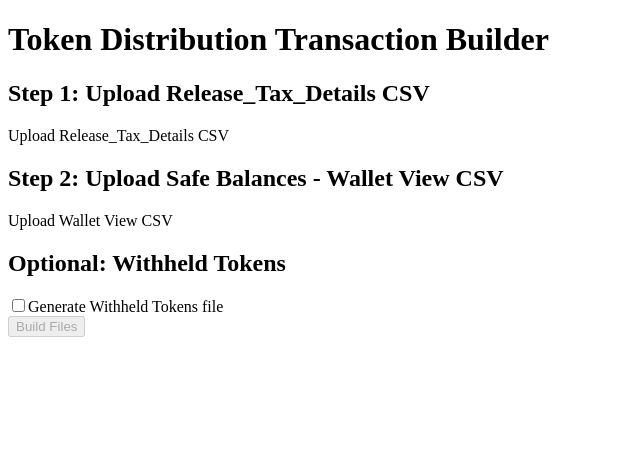
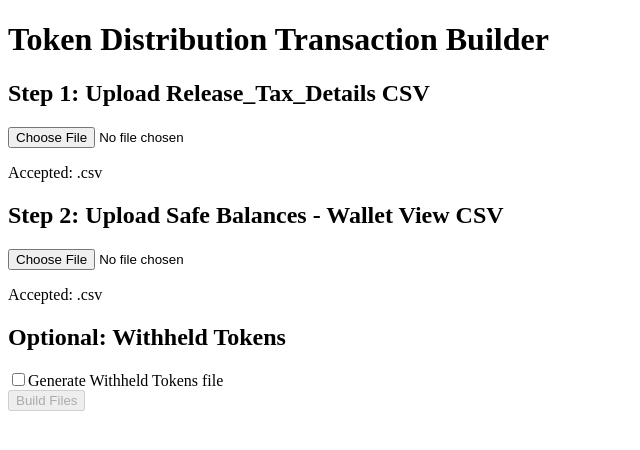
Before and after one commit to TcToku96/Transaction-Builder, a React (Vite) app: page / in a window 1280 px wide. Shown: the top 450 px of the page, without its empty margins (0-640 px from the left). Built offline with nearby package versions, Linux system fonts and the light colour scheme.

Commit message:
fix2 8-14-25

```diff
--- a/src/components/FileUploader.tsx
+++ b/src/components/FileUploader.tsx
@@ -1,11 +1,10 @@
 // src/components/FileUploader.tsx
-import React, { useId, useRef } from "react";
+import React from "react";
 
 type Props = {
-  label?: string;
+  label?: string;               // text shown on the file button
   accept?: string;              // default ".csv"
-  onFile: (file: File) => void; // parent handles parsing / state
-  id?: string;                  // optional override for testability
+  onFile: (file: File) => void; // parent parses/handles the file
   className?: string;
   disabled?: boolean;
 };
@@ -14,50 +13,35 @@ export default function FileUploader({
   label = "Choose CSV",
   accept = ".csv",
   onFile,
-  id,
   className,
   disabled,
 }: Props) {
-  const ref = useRef<HTMLInputElement>(null);
-  const autoId = useId(); // unique per instance
-  const inputId = id ?? `file-uploader-${autoId}`;
-
   const handleChange: React.ChangeEventHandler<HTMLInputElement> = (e) => {
     const file = e.target.files?.[0];
     if (file) onFile(file);
-    // Clear so picking the same file later fires onChange again
+    // Clear so selecting the same file again re-fires onChange
     e.currentTarget.value = "";
   };
 
   return (
     <div className={className}>
       <input
-        id={inputId}
-        ref={ref}
         type="file"
         accept={accept}
         onChange={handleChange}
-        hidden
-        // important: no onClick here
+        disabled={disabled}
+        // Native file input (visible). No label, no programmatic click.
+        className="
+          block text-sm
+          file:mr-4 file:rounded file:border-0
+          file:bg-blue-600 file:text-white
+          file:px-4 file:py-2
+          file:cursor-pointer
+          disabled:opacity-40
+        "
       />
-      {/* Use label to open the native picker; no programmatic click */}
-      <label
-        htmlFor={inputId}
-        className="inline-flex items-center justify-center px-4 py-2 rounded bg-blue-600 text-white cursor-pointer disabled:opacity-40"
-        onClick={(e) => {
-          // hard guard against any outer click handlers
-          e.preventDefault();
-          e.stopPropagation();
-          if (!disabled) {
-            // forward to the input natively via label->htmlFor
-            // no .click() call needed (prevents double-open)
-            (e.currentTarget.ownerDocument?.getElementById(inputId) as HTMLInputElement)?.click();
-          }
-        }}
-        aria-disabled={disabled || undefined}
-      >
-        {label}
-      </label>
+      {/* Optional helper text */}
+      <p className="mt-1 text-xs opacity-70">Accepted: {accept}</p>
     </div>
   );
 }
```
